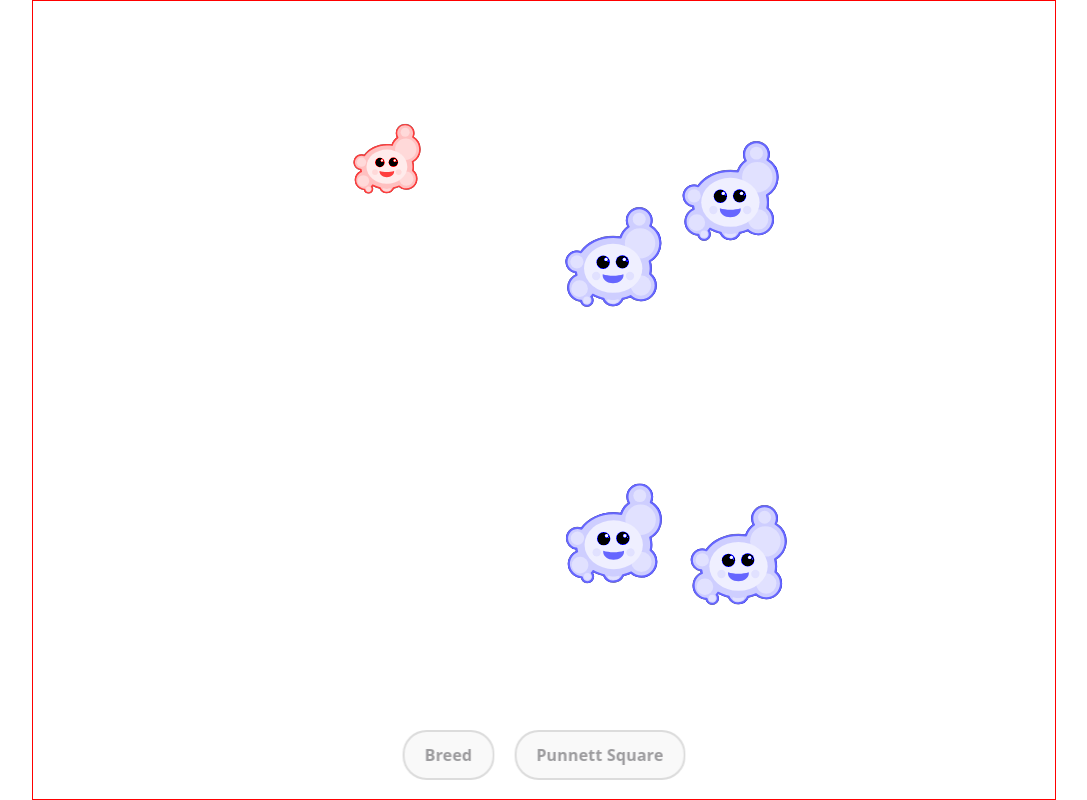
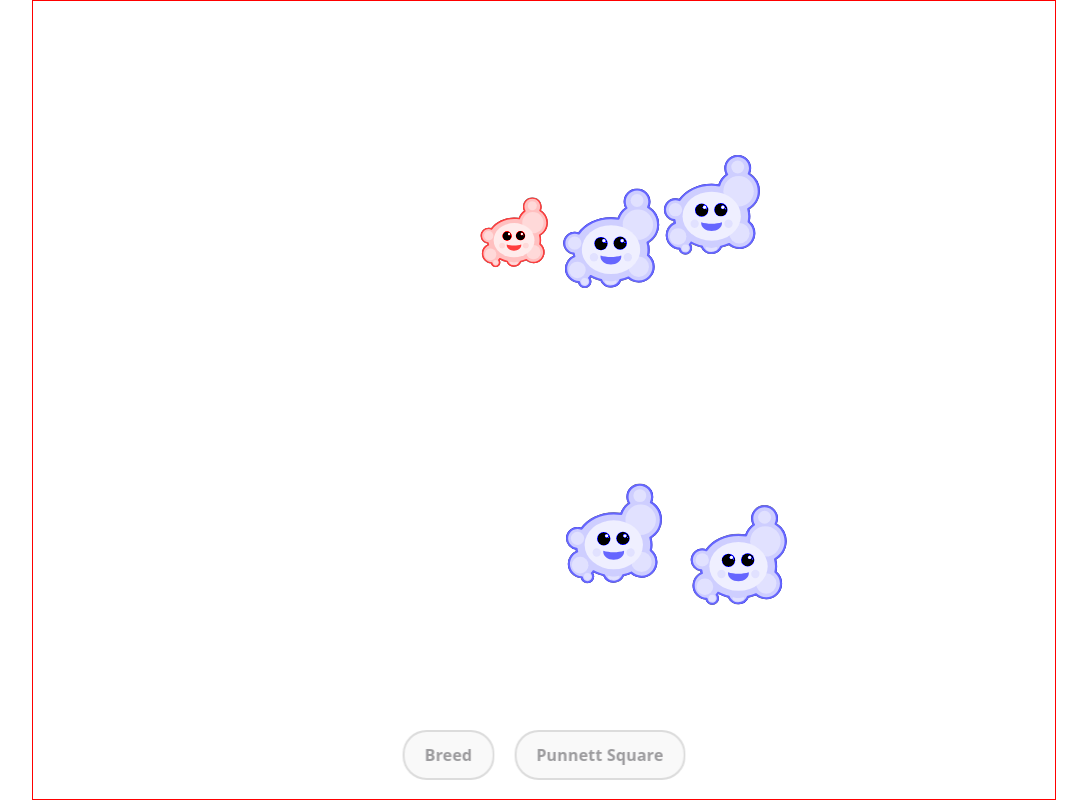
Before and after one commit to FutureProg/GeneticsSimV2, a React (Vite) app: page / in a window 1280 px wide. Shown: the whole page, without its empty margins (96-1183 px from the left). Built offline with nearby package versions, Linux system fonts and the light colour scheme.

Commit message:
Refactor blob size handling and improve collision resolution logic

```diff
--- a/src/App.css
+++ b/src/App.css
@@ -71,13 +71,14 @@ button {
 .blob {
     position: absolute;
     z-index: 0;
-    width: 100px;
-    height: 100px;
+    width: calc(100px * var(--creature-scale, 1));
+    height: calc(100px * var(--creature-scale, 1));
     aspect-ratio: 1 / 1;
     cursor: pointer;
     opacity: 0;
     transition: opacity 300ms ease;
-    transform: scale(var(--creature-scale, 1)) translate(var(--creature-x, 0), var(--creature-y, 0));
+    /* --creature-x/y are the centre in real px; -50% recentres the box*/
+    transform: translate(var(--creature-x, 0), var(--creature-y, 0)) translate(-50%, -50%);
     &.visible {
         opacity: 1;
     }
--- a/src/hooks/useBlobSimulation.ts
+++ b/src/hooks/useBlobSimulation.ts
@@ -1,6 +1,7 @@
 import { useCallback, useEffect, useRef, useState } from 'react';
 import type { Creature } from '../creatures/Creature';
 import {
+  BLOB_SIZE,
   bounceWalls,
   randomHeading,
   randomPosition,
@@ -9,7 +10,7 @@ import {
   type Bounds,
   type PhysicsBody,
 } from '../simulation/physics';
-import { phenotype } from '../creatures/genetics';
+import { phenotype, type Phenotype } from '../creatures/genetics';
 
 /** Per-creature runtime record: physics state + its DOM element + selection. */
 type BlobData = PhysicsBody & {
@@ -61,15 +62,19 @@ export function useBlobSimulation(): BlobSimulation {
     );
   }, []);
 
-  const renderPhenotypes = (creature: Creature, element: HTMLDivElement) => {
+  const renderPhenotypes = (creature: Creature, element: HTMLDivElement) : Phenotype => {
     const pheno = phenotype(creature.genotype);
     element.style.setProperty("--creature-colour", pheno.color ?? 'green');
     element.style.setProperty("--creature-scale", `${pheno.scale ?? 1}`);
+    return pheno;
   }
 
-  const setBlobPosition = (element: HTMLDivElement, x: number, y: number) => {
-    element.style.setProperty('--creature-x', `${x}px`);
-    element.style.setProperty('--creature-y', `${y}px`);
+  // cx, cy are the blob's centre in screen px. The CSS wrapper recentres itself
+  // with translate(-50%, -50%), so we write the raw centre and let the box size
+  // (which tracks --creature-scale) take care of the offset for any scale.
+  const setBlobPosition = (element: HTMLDivElement, cx: number, cy: number) => {
+    element.style.setProperty('--creature-x', `${cx}px`);
+    element.style.setProperty('--creature-y', `${cy}px`);
   }
 
   const registerBlob = useCallback(
@@ -81,15 +86,19 @@ export function useBlobSimulation(): BlobSimulation {
       if (existing) {
         existing.element = element;
         setBlobPosition(existing.element, existing.x, existing.y);
-        renderPhenotypes(creature, element);
+        const pheno = renderPhenotypes(creature, element);
+        existing.size = BLOB_SIZE * (pheno.scale ?? 1);
         return;
       }
+      const pheno = renderPhenotypes(creature, element);
+      const scale = pheno.scale ?? 1;
       const data: BlobData = {
         creature,
         element,
         selected: false,
         initialized: false,
         x: 0, y: 0,
+        size: BLOB_SIZE * scale,
         ...randomHeading(),
       };
       blobs.current.set(creature.id, data);
@@ -137,7 +146,7 @@ export function useBlobSimulation(): BlobSimulation {
 
     for (const blob of blobs.current.values()) {
       if (!blob.initialized) {
-        const pos = randomPosition(bounds.current);
+        const pos = randomPosition(bounds.current, blob.size);
         blob.x = pos.x;
         blob.y = pos.y;
         blob.initialized = true;
@@ -167,13 +176,18 @@ export function useBlobSimulation(): BlobSimulation {
       lastTime.current = currentTime;
 
       const list = [...blobs.current.values()];
+      // Frozen blobs (selected parents, or hovered for easier clicking) hold
+      // still. Mark them immovable so collisions treat them as infinite mass and
+      // never drift their stored position out of sync with where they're drawn.
+      for (const blob of list)
+        blob.immovable = blob.selected || blob.element.matches(':hover');
+
       for (let i = 0; i < list.length; i++)
         for (let j = i + 1; j < list.length; j++)
           resolveCollision(list[i], list[j]);
 
       for (const blob of list) {
-        if (blob.selected) continue; // selected parents hold still
-        if (blob.element.matches(':hover')) continue; // hovered blobs hold still too (for easier clicking)
+        if (blob.immovable) continue;
         bounceWalls(blob, bounds.current);
         step(blob, deltaTime);
         setBlobPosition(blob.element, blob.x, blob.y);
--- a/src/simulation/physics.ts
+++ b/src/simulation/physics.ts
@@ -3,49 +3,75 @@
 // can be unit-tested in isolation. The hook (useBlobSimulation) owns the loop
 // and writes the results to the DOM.
 
-export const BLOB_SIZE = 100 as const;
+export const BLOB_SIZE: number = 100;
 
 export type Bounds = { width: number; height: number };
 
-/** The minimal motion state a physics body needs. BlobData satisfies this. */
+/**
+ * The minimal motion state a physics body needs. BlobData satisfies this.
+ * x, y are the centre of the creature in screen px (not the wrapper top-left).
+ */
 export type PhysicsBody = {
   x: number;
   y: number;
   dirX: number;
   dirY: number;
+  /** Collision diameter in px (defaults to BLOB_SIZE; varies with phenotype scale). */
+  size: number;
+  /** When true the body acts as infinite mass: collisions never move it (frozen parents). */
+  immovable?: boolean;
 };
 
 /**
- * Elastic collision between two circular bodies of diameter BLOB_SIZE.
- * Mutates the velocity (dir) of both bodies in place when they overlap and are
- * moving toward each other.
+ * Elastic collision between two circular bodies of differing size.
+ *
+ * x, y are centres. Mass is taken proportional to area (size²) so a small blob
+ * bounces off a big one without flinging it. Two things are corrected in place:
+ *  1. position — overlapping bodies are pushed apart (split by inverse mass) so
+ *     a fast/small blob can't sink into or tunnel through a larger one;
+ *  2. velocity — an elastic impulse (restitution 1) is applied along the normal.
+ *
+ * `immovable` bodies have infinite mass: they neither move nor change velocity,
+ * and the other body absorbs the full correction (used for frozen parents).
  */
 export function resolveCollision(a: PhysicsBody, b: PhysicsBody): void {
-  const radius = BLOB_SIZE / 2;
-  const ax = a.x + radius, ay = a.y + radius;
-  const bx = b.x + radius, by = b.y + radius;
-  const dx = bx - ax, dy = by - ay;
+  const dx = b.x - a.x, dy = b.y - a.y;
   const dist = Math.sqrt(dx * dx + dy * dy);
-  if (dist < BLOB_SIZE && dist > 0) {
-    const nx = dx / dist, ny = dy / dist;
-    const dvx = a.dirX - b.dirX;
-    const dvy = a.dirY - b.dirY;
-    const dot = dvx * nx + dvy * ny;
-    if (dot > 0) {
-      a.dirX -= dot * nx;
-      a.dirY -= dot * ny;
-      b.dirX += dot * nx;
-      b.dirY += dot * ny;
-    }
-  }
+  const minDist = (a.size + b.size) / 2;
+  if (dist >= minDist || dist === 0) return;
+
+  const nx = dx / dist, ny = dy / dist;
+
+  // Inverse mass (mass ∝ area). Immovable bodies contribute 0 → infinite mass.
+  const invA = a.immovable ? 0 : 1 / (a.size * a.size);
+  const invB = b.immovable ? 0 : 1 / (b.size * b.size);
+  const invSum = invA + invB;
+  if (invSum === 0) return; // both immovable — nothing to resolve
+
+  // 1. Positional correction: separate the overlap, heavier body moves less.
+  const overlap = minDist - dist;
+  a.x -= nx * overlap * (invA / invSum);
+  a.y -= ny * overlap * (invA / invSum);
+  b.x += nx * overlap * (invB / invSum);
+  b.y += ny * overlap * (invB / invSum);
+
+  // 2. Velocity impulse — only if the bodies are still approaching.
+  const dot = (a.dirX - b.dirX) * nx + (a.dirY - b.dirY) * ny;
+  if (dot <= 0) return; // already separating
+  const j = (-2 * dot) / invSum;
+  a.dirX += j * invA * nx;
+  a.dirY += j * invA * ny;
+  b.dirX -= j * invB * nx;
+  b.dirY -= j * invB * ny;
 }
 
-/** Flip velocity when a body is at a wall and heading further out of bounds. */
+/** Flip velocity when the visual edge of a body hits a wall. */
 export function bounceWalls(body: PhysicsBody, bounds: Bounds): void {
-  if (body.x <= 0 && body.dirX < 0) body.dirX *= -1;
-  if (body.x >= bounds.width - BLOB_SIZE && body.dirX > 0) body.dirX *= -1;
-  if (body.y <= 0 && body.dirY < 0) body.dirY *= -1;
-  if (body.y >= bounds.height - BLOB_SIZE && body.dirY > 0) body.dirY *= -1;
+  const r = body.size / 2;
+  if (body.x - r <= 0 && body.dirX < 0) body.dirX *= -1;
+  if (body.x + r >= bounds.width && body.dirX > 0) body.dirX *= -1;
+  if (body.y - r <= 0 && body.dirY < 0) body.dirY *= -1;
+  if (body.y + r >= bounds.height && body.dirY > 0) body.dirY *= -1;
 }
 
 const SPEED = 0.1;
@@ -56,11 +82,12 @@ export function step(body: PhysicsBody, deltaTime: number): void {
   body.y += body.dirY * SPEED * deltaTime;
 }
 
-/** A random starting position fully inside the given bounds. */
-export function randomPosition(bounds: Bounds): { x: number; y: number } {
+/** A random centre position such that the creature fits fully inside bounds. */
+export function randomPosition(bounds: Bounds, size = BLOB_SIZE): { x: number; y: number } {
+  const r = size / 2;
   return {
-    x: Math.random() * (bounds.width - BLOB_SIZE),
-    y: Math.random() * (bounds.height - BLOB_SIZE),
+    x: r + Math.random() * (bounds.width - size),
+    y: r + Math.random() * (bounds.height - size),
   };
 }
 
```
